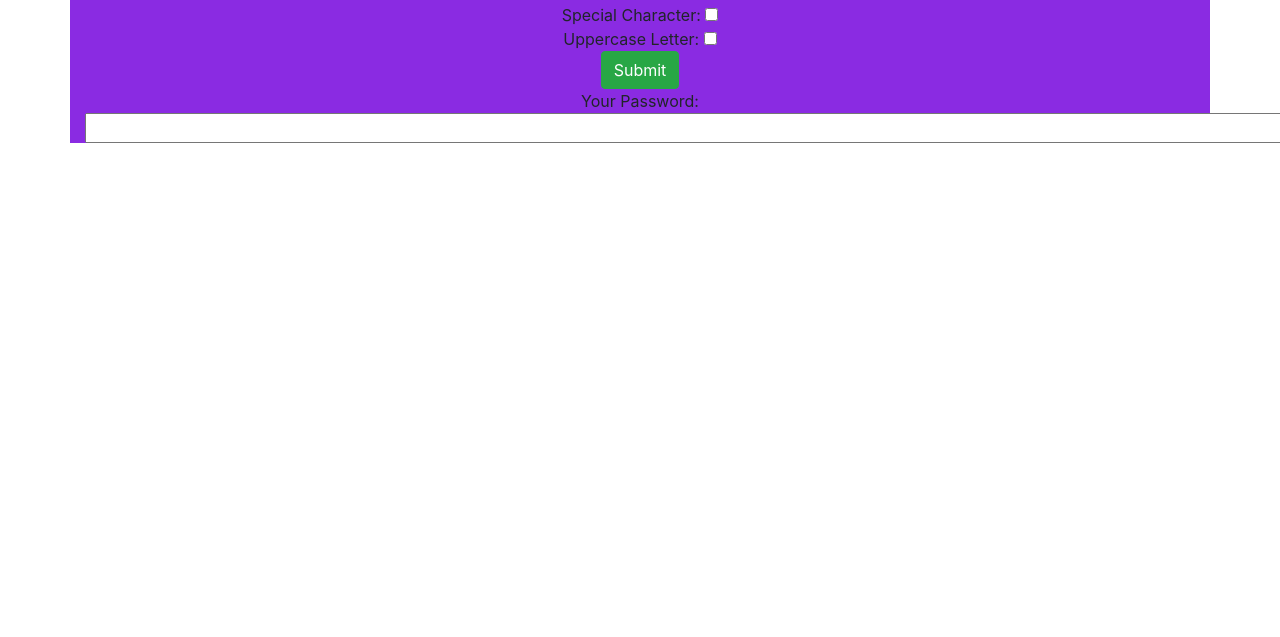
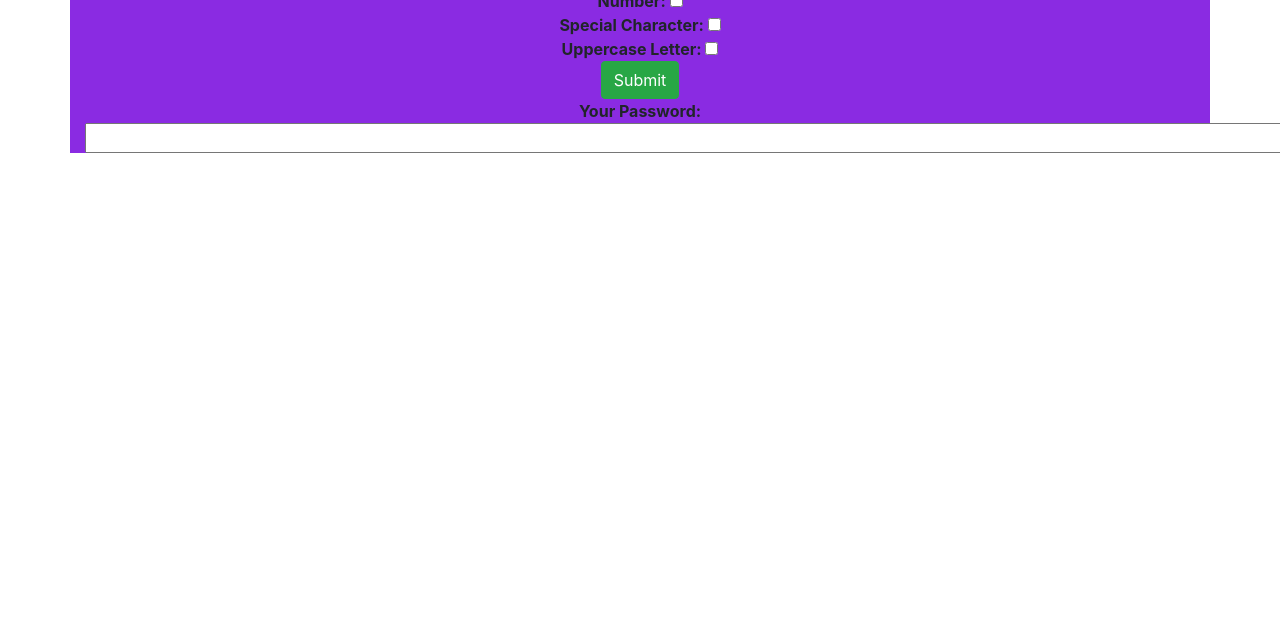
Before and after one commit to michaelartes89/Project-API, a plain HTML site: page index.html in a window 1280 px wide. Shown: the part 163-800 px from the top of the page. Drawn offline with nearby package versions, Linux system fonts and the light colour scheme.

Commit message:
adding most recent css edits

```diff
--- a/style.css
+++ b/style.css
@@ -1,6 +1,9 @@
+
 .container {
 
     text-align: center;
-    background-color: blueviolet
+    background-color: blueviolet;
+    font-weight:bold;
+    margin-top:10px;
 
 }
```
